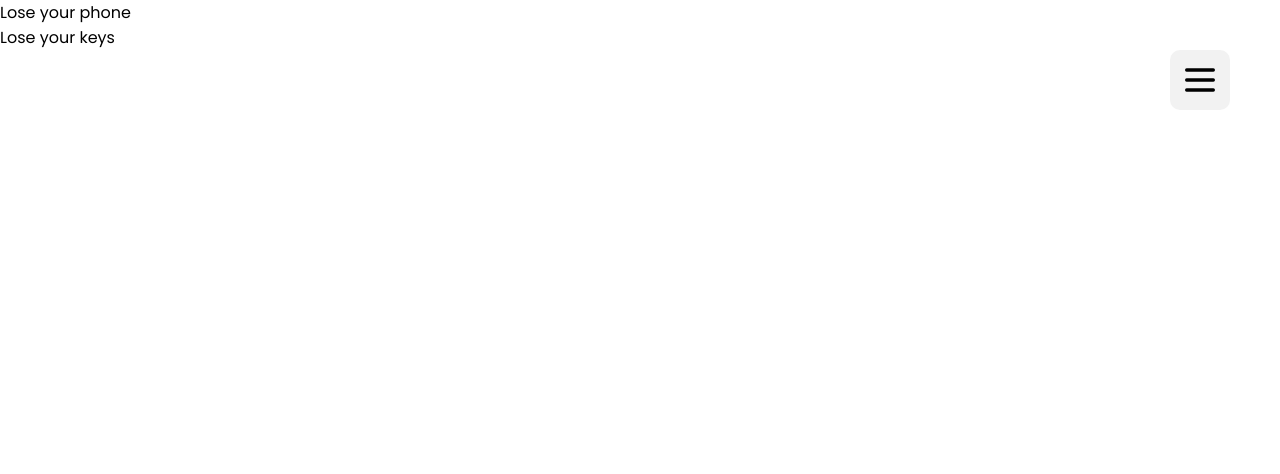
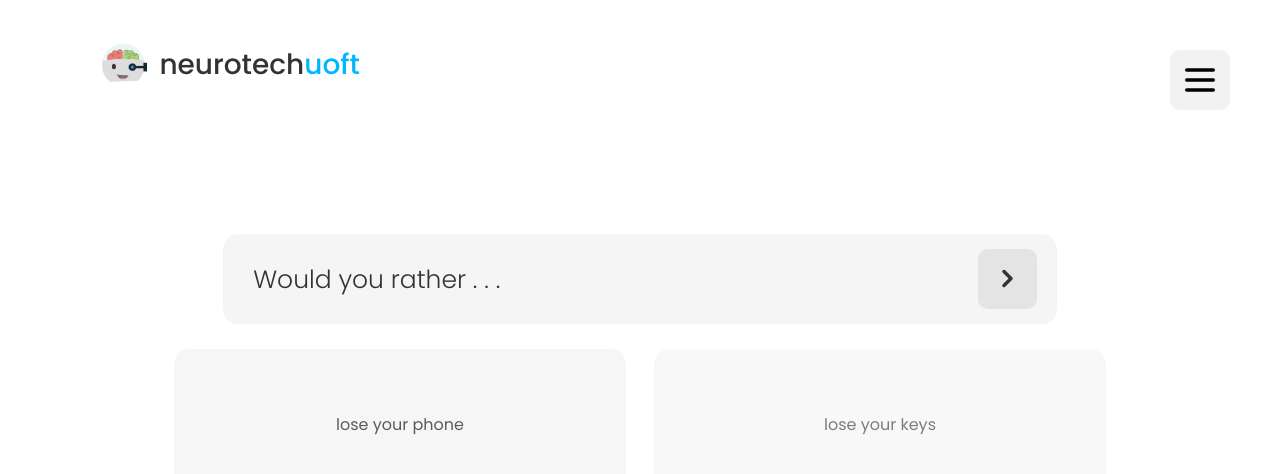
Before and after one commit to yug2005/Xavier, a React (Create React App) app: page /wouldyourather in a window 1280 px wide. Shown: the top 474 px of the page. Built offline with nearby package versions, Linux system fonts and the light colour scheme.

Commit message:
Added the would you rather (yes/no) page.

```diff
--- a/src/components/main/Key.css
+++ b/src/components/main/Key.css
@@ -14,7 +14,7 @@
 
 .key-container:hover  {
     /* color: #4A5AE8; */
-    transform: scale(1.6);
+    transform: scale(1.1);
 
 }
 
--- a/src/components/main/Keyboard.jsx
+++ b/src/components/main/Keyboard.jsx
@@ -107,7 +107,7 @@ const Keyboard = ({ onKeyClick, onBackspace, onSpace }) => {
                     <span><IoEnter /></span>
                 </div>
             </div>
-            {showOverlay()}
+            {/* {showOverlay()} */}
         </div>
     )
 }
--- a/src/components/main/MultipleChoice.css
+++ b/src/components/main/MultipleChoice.css
@@ -26,7 +26,7 @@
     font-size: 25px;
     display: flex;
     justify-content: flex-start;
-    margin-right: 15px;
+    margin-right: 20px;
     margin-left: 10px;
     margin-top: 7px;
     font-weight: 300;
--- a/src/components/main/MultipleChoice.jsx
+++ b/src/components/main/MultipleChoice.jsx
@@ -49,7 +49,7 @@ const questions = [
 ]
 
 const MultipleChoice = () => {
-    const [enableFrequency, setEnableFrequency] = useState(false)
+    const [enableFrequency, setEnableFrequency] = useState(true)
 
     const [questionIndex, setQuestionIndex] = useState(0)
     const [question, setQuestion] = useState(questions[0])
@@ -91,7 +91,6 @@ const MultipleChoice = () => {
             <div className="mc-question-box">
                 <div className="mc-question">{question.question}</div>
                 <span className='mc-right' onClick={() => getNewQuestion()}><HiChevronRight /></span>
-                {/* {question.question} */}
             </div>
             <div className="mc-options">
                 <Choice answer={question.answer === 'A'} text={question.A} frequency={enableFrequency ? "frequency-12" : ""} selected={selected === 'A'} showAnswer={showAnswer} onClick={() => onSelect('A')}/>
--- a/src/components/main/WouldYouRather.css
+++ b/src/components/main/WouldYouRather.css
@@ -2,7 +2,94 @@
     height: 100%;
     width: 100%;
     display: flex;
-    justify-content: center;
+    justify-content: flex-start;
     align-items: center;
     flex-direction: column;
 }
+
+.wyr-question-box {
+    background: #f5f5f5;
+    color: #333;
+    display: flex;
+    flex-direction: row;
+
+    width: 62%;
+    height: 50px;
+    border-radius: 15px;
+    margin-top: 12%;
+    margin-bottom: 2%;
+    padding: 20px;
+}
+
+.wyr-options {
+    display: grid;
+    grid-template-rows: auto;
+    grid-template-columns: auto auto;
+    grid-row-gap: 28px;
+    grid-column-gap: 28px;
+    justify-content: center;
+    align-items: center;
+}
+
+.wyr-option {
+    background: #f5f5f5;
+    color: #333;
+    display: flex;
+    justify-content: center;
+    align-items: center;
+    height: 150px;
+    width: 452px;
+    border-radius: 15px;
+    cursor: pointer;
+    transition: all ease 300ms;
+}
+
+.wyr-option:hover {
+    transform: scale(1.03);
+}
+
+.wyr-percentage {
+    margin-right: 10px;
+    font-weight: 600;
+    color: #6aaa4d;
+    z-index: 1;
+    background: none;
+}
+
+.wyr-text {
+    z-index: 1;
+    background: none;
+}
+
+.wyr-overlay {
+    position: absolute;
+    background: none;
+    color: #333;
+    display: flex;
+    justify-content: flex-start;
+    align-items: flex-end;
+    z-index: 0;
+    height: 150px;
+    width: 452px;
+    border-radius: 15px;
+    cursor: pointer;
+    transition: all ease 300ms;
+}
+
+
+.wyr-option:hover {
+    transform: scale(1.03);
+}
+
+.wyr-fill {
+    width: 452px;
+    height: 150px;
+    border-radius: 15px;
+    background: rgb(208, 240, 198);
+    border-top-left-radius: 0px;
+    border-top-right-radius: 0px;
+}
+
+@keyframes join-boxes {
+
+}
--- a/src/components/main/WouldYouRather.jsx
+++ b/src/components/main/WouldYouRather.jsx
@@ -1,28 +1,133 @@
-import { useState, useEffect } from 'react'
+import { useState, useEffect } from "react";
+import { Link } from "react-router-dom";
+import logo from "../../images/neurotech-logo.png";
+import "./WouldYouRather.css";
+
+import { HiChevronRight } from "react-icons/hi";
+
+const questions = [
+  {
+    question: "Would you rather . . .",
+    A: "lose your phone",
+    B: "lose your keys",
+    percentage: 33,
+  },
+  {
+    question: "Would you rather . . .",
+    A: "die tomorrow",
+    B: "live forever",
+    percentage: 17,
+  },
+  {
+    question: "Would you rather eat . . .",
+    A: "fruits",
+    B: "vegtables",
+    percentage: 88,
+  },
+  {
+    question: "Would you rather . . .",
+    A: "ski in the mountains",
+    B: "vacation on the break",
+    percentage: 29,
+  },
+  {
+    question: "Would you rather only use . . .",
+    A: "Windows",
+    B: "Mac",
+    percentage: 79,
+  },
+];
 
 const WouldYouRather = () => {
-    const [optionToggle, setOptionToggle] = useState(false);
+  const [question, setQuestion] = useState(questions[0]);
+  const [questionIndex, setQuestionIndex] = useState(0);
+  const [showDistribution, setShowDistribution] = useState(false);
+  const [selected, setSelected] = useState("");
+  const [enableFrequency, setEnableFrequency] = useState(true);
+
+  const onSelect = (e) => {
+    setSelected(e);
+    setEnableFrequency(false);
+    setShowDistribution(true);
+  };
+
+  const getNewQuestion = () => {
+    if (questionIndex + 1 === questions.length) {
+      setQuestionIndex(0);
+      setQuestion(questions[0]);
+    } else {
+      setQuestionIndex(questionIndex + 1);
+      setQuestion(questions[questionIndex + 1]);
+    }
+    setSelected("");
+    setShowDistribution(false);
+    setEnableFrequency(true);
+  };
 
   return (
     <div className="wyr-container">
-            <div className='wyr-title'></div>
+      <header className="header">
+        <Link className="home-link" to="/">
+          <img src={logo} alt="logo" />
+          <div>
+            <p className="neurotech-link">neurotech</p>
+            <p className="uoft-link">uoft</p>
+          </div>
+        </Link>
+      </header>
+      <div className="wyr-question-box">
+        <div className="mc-question">{question.question}</div>
+        <span className="mc-right" onClick={() => getNewQuestion()}>
+          <HiChevronRight />
+        </span>
+      </div>
+      <div className="wyr-title"></div>
       <div className="wyr-options">
-                <Option option="Lose your phone" percentage={33}/>
-                <Option option="Lose your keys" percentage={67}/>
+        <Option
+          showDistribution={showDistribution}
+          option={question.A}
+          percentage={question.percentage}
+          selected={selected}
+          frequency={enableFrequency ? "frequency-10" : ""}
+          onClick={() => onSelect("A")}
+        />
+        <Option
+          showDistribution={showDistribution}
+          option={question.B}
+          percentage={100 - question.percentage}
+          selected={selected}
+          frequency={enableFrequency ? "frequency-18" : ""}
+          onClick={() => onSelect("B")}
+        />
       </div>
     </div>
-    )
+  );
+};
+
+const Option = ({
+  showDistribution,
+  option,
+  percentage,
+  selected,
+  frequency,
+  onClick,
+}) => {
+    const width = percentage * 452 / 100
+    const height = percentage * 150 / 100
+
+    const Overlay = {
+        height: height
     }
 
-const Option = ({option, percentage}) => {
-    const [selected, setSelected] = useState(false);
+    return (
+    <div className={`wyr-option`} id={frequency} onClick={onClick}>
+        {showDistribution && <div className="wyr-percentage">{percentage}%</div>}
+        <div className="wyr-text">{option}</div>
+        {showDistribution && <div className='wyr-overlay'>
+            <div className="wyr-fill" style={Overlay}></div>
+        </div>}
+    </div>
+  );
+};
 
-    return (
-        <div onClick={() => setSelected(!selected)} className={`option ${selected ? 'selected-option' : ''}`}>
-            {selected && <div>{percentage}%</div>}
-            <div>{option}</div>
-        </div>
-    )
-}
-
-export default WouldYouRather
+export default WouldYouRather;
```
Lines whose indentation alone changed are shown as unchanged.
